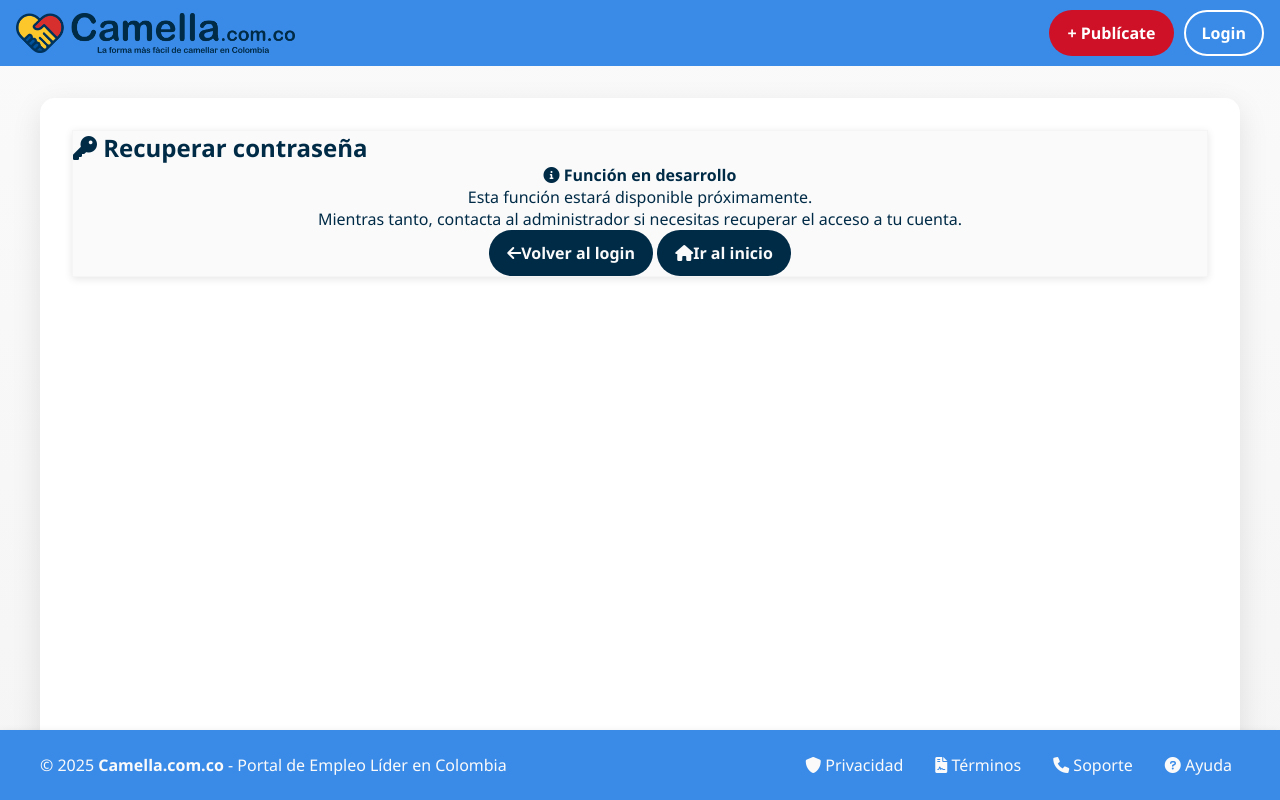
After one commit to jmqp7373/camella, a PHP site: page /views/auth/recuperar_password.php in a window 1280 px wide. The commit adds this page. Run offline with PHP 8.4, Linux system fonts and the light colour scheme; a stand-in replaces the project's code that opens the database connection.

Commit message:
feat(auth): flash al redirigir por sesión y vista esqueleto recuperar-password (sin alterar maquetación)

```diff
--- a/controllers/UsuarioController.php
+++ b/controllers/UsuarioController.php
@@ -171,6 +171,8 @@ class UsuarioController extends BaseController {
     private function verificarAcceso($rolesPermitidos) {
         // Verificar si hay sesión activa
         if (empty($_SESSION['usuario_id'])) {
+            // Setear aviso no intrusivo antes de redirigir
+            $_SESSION['flash_error'] = 'Inicia sesión para continuar.';
             header('Location: index.php?view=login');
             exit();
         }
--- a/helpers/AuthHelper.php
+++ b/helpers/AuthHelper.php
@@ -84,6 +84,8 @@ function verificarAcceso($rolesPermitidos) {
 
     // Validación 1: Verificar que existe una sesión de usuario activa
     if (!isset($_SESSION['usuario_id']) || empty($_SESSION['usuario_id'])) {
+        // Setear aviso no intrusivo antes de redirigir
+        $_SESSION['flash_error'] = 'Inicia sesión para continuar.';
         // Usuario no autenticado - redirigir a login
         header('Location: index.php?view=login');
         exit;
@@ -91,6 +93,8 @@ function verificarAcceso($rolesPermitidos) {
 
     // Validación 2: Verificar que el usuario tiene un rol válido en la sesión
     if (!isset($_SESSION['rol']) || empty($_SESSION['rol'])) {
+        // Setear aviso no intrusivo antes de redirigir
+        $_SESSION['flash_error'] = 'Inicia sesión para continuar.';
         // Rol no definido o corrupto - cerrar sesión y redirigir
         cerrarSesion();
         header('Location: index.php?view=login');
--- /dev/null
+++ b/views/auth/recuperar_password.php
@@ -0,0 +1,59 @@
+<?php
+/**
+ * Vista esqueleto: Recuperar contraseña
+ *
+ * NOTA PARA DESARROLLADORES:
+ * Esta es una vista temporal/esqueleto para evitar errores 404.
+ *
+ * PENDIENTE DE IMPLEMENTAR:
+ * - Formulario para solicitar reset por email
+ * - Generación y envío de token seguro por correo
+ * - Validación de token con expiración
+ * - Formulario para nueva contraseña
+ * - Protección CSRF en todo el flujo
+ * - Rate limiting para evitar spam de emails
+ *
+ * @author Camella Development Team
+ * @version 0.1 (esqueleto)
+ * @date 2025-10-08
+ */
+
+require __DIR__ . '/../../partials/header.php';
+?>
+
+<div class="container mt-4 mb-5">
+    <div class="row justify-content-center">
+        <div class="col-md-6">
+            <div class="card">
+                <div class="card-header">
+                    <h2><i class="fas fa-key"></i> Recuperar contraseña</h2>
+                </div>
+                <div class="card-body text-center">
+                    <div class="alert alert-info">
+                        <i class="fas fa-info-circle"></i>
+                        <strong>Función en desarrollo</strong>
+                    </div>
+
+                    <p class="mb-4">Esta función estará disponible próximamente.</p>
+
+                    <p class="text-muted small">
+                        Mientras tanto, contacta al administrador si necesitas
+                        recuperar el acceso a tu cuenta.
+                    </p>
+
+                    <div class="mt-4">
+                        <a href="index.php?view=login" class="btn btn-primary">
+                            <i class="fas fa-arrow-left"></i> Volver al login
+                        </a>
+
+                        <a href="index.php" class="btn btn-secondary ms-2">
+                            <i class="fas fa-home"></i> Ir al inicio
+                        </a>
+                    </div>
+                </div>
+            </div>
+        </div>
+    </div>
+</div>
+
+<?php require __DIR__ . '/../../partials/footer.php'; ?>
```
Also changed, not shown: views/auth/login.php (+7 -0 lines).
